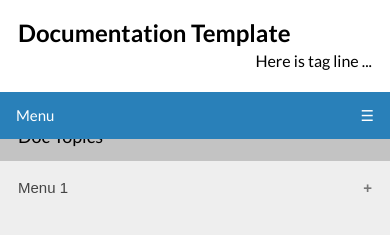
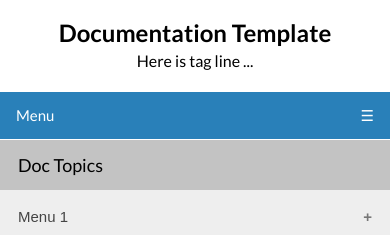
Before and after one commit to arafkarim/Documentation-Template, a plain HTML site: page index.html in a window 390 px wide. Shown: the top 235 px of the page. Drawn offline with nearby package versions, Linux system fonts and the light colour scheme.

Commit message:
secont upload

```diff
--- a/css/responsive.css
+++ b/css/responsive.css
@@ -6,8 +6,8 @@
  ================================
 */
 
-/* topnav */
 @media screen and (max-width: 600px) {
+  /* topnav */
   .topnav a:not(:first-child) {display: none;}
   .topnav a.icon {
 	float: right;
@@ -30,7 +30,20 @@
   .topnav a:nth-of-type(1){
     margin-top: 45px;
   }
-  .col-table-cell{
-    min-height: auto;
+  .topnav h2{text-align: center;}
+  .topnav h2 span{
+    text-align: center;
+    width: 100%;
   }
+
+  /* accordian */
+  .col-table-cell{min-height: auto;}
 }
+
+@media screen and (max-width: 440px) {
+  /* topnav */
+  .topnav.responsive .icon{top: 75px;}
+
+  /* main-container */
+  .main-container{margin-top: 140px;}
+}
--- a/css/style.css
+++ b/css/style.css
@@ -94,7 +94,10 @@ a.accordion{
   padding: 12px 12px 12px 30px;
   background: #f4f4f4;
 }
-a.accordion.active, button.accordion.active, button.accordion:hover, a.accordion:hover {
+a.accordion.active,
+button.accordion.active,
+button.accordion:hover,
+a.accordion:hover {
     background-color: #ddd;
 }
 button.accordion:after {
@@ -136,7 +139,9 @@ div.panel {
 }
 
 /* main-container */
-.main-container{margin-top: 140px;}
+.main-container{margin-top: 111px;}
+
+/* notes */
 .notes{
     background-color: rgba(52, 152, 219, 0.1);
     border-left: 6px solid rgba(52, 152, 219, 1);
@@ -144,6 +149,8 @@ div.panel {
     margin: 8px;
     width: 100%;
 }
+
+/* codepade */
 .codepade{
 	overflow: auto;
 	width: 100%;
--- a/js/script.js
+++ b/js/script.js
@@ -19,18 +19,11 @@ function myFunction(){
 $(window).scroll(function(){
   if($(this).scrollTop()>20){
     $('.topnav').addClass('hideTopnav');
-    $('.main-container').css('margin-top', '148px');
+    /*$('.main-container').css('margin-top', '148px');*/
   } else{
     $('.topnav').removeClass('hideTopnav');
-    $('.main-container').css('margin-top', '111px');
+    /*$('.main-container').css('margin-top', '111px');*/
   }
-});
-
-/* main-container */
-$(document).ready(function(){
-    $("#menuClick").click(function(){
-        alert('hello');
-    });
 });
 
 /* accordian */
```
